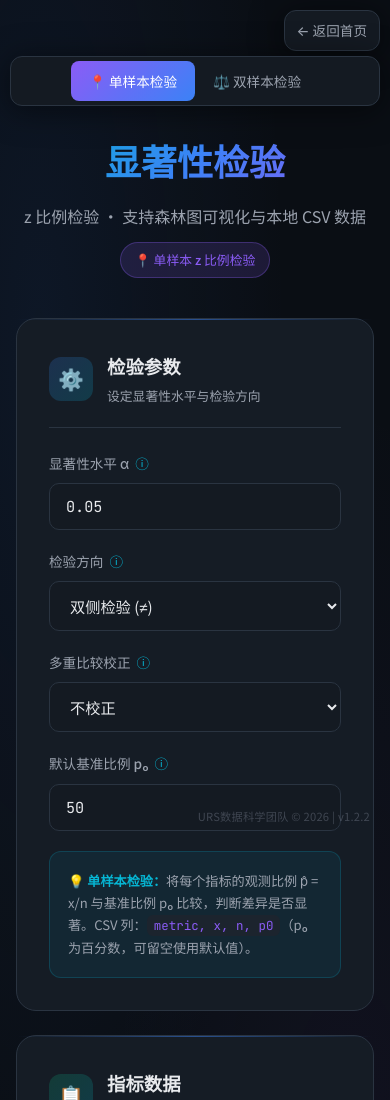
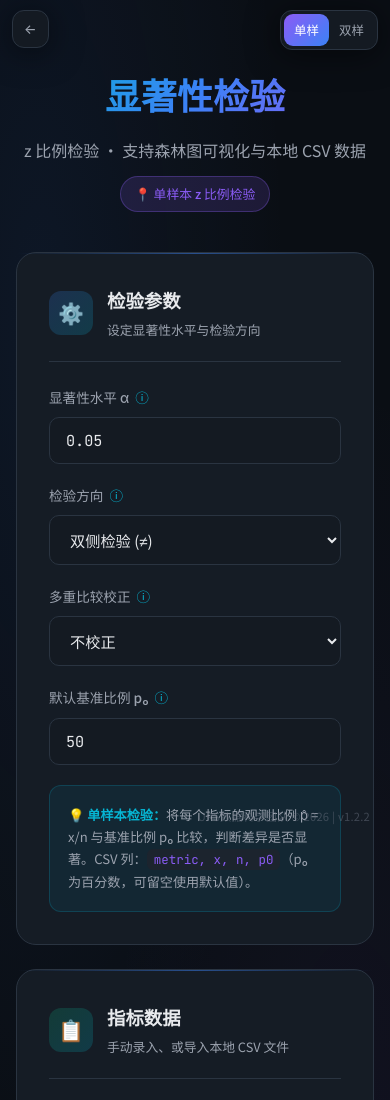
Before and after one commit to XueShaoy/urs_sample_size_calculator, a plain HTML site: page tools/significance-test/index.html in a window 390 px wide. Shown: the top 1100 px of the page. Drawn offline with Linux system fonts and the light colour scheme.

Commit message:
fix(tools): 统一各工具页顶部导航按钮位置与尺寸
以 sample-size 角标浮动导航为标准，对齐显著性检验、功效分析与序贯检验的返回首页与场景切换按钮样式及移动端布局。

```diff
--- a/tools/significance-test/index.html
+++ b/tools/significance-test/index.html
@@ -42,34 +42,35 @@
         }
         .container { max-width: 1200px; margin: 0 auto; padding: 48px 24px; }
 
-        /* Test-type Switch (top-left) */
+        /* Floating nav — corner pills, no full-width bar */
         .scenario-switch {
-            position: fixed; top: 20px; left: 20px; z-index: 1000;
+            position: fixed; top: 16px; left: 16px; z-index: 1000;
             display: flex; background: var(--bg-secondary); border-radius: 12px;
-            padding: 4px; border: 1px solid var(--border-color); box-shadow: var(--shadow);
+            padding: 3px; border: 1px solid var(--border-color); box-shadow: var(--shadow);
         }
         .scenario-btn {
-            padding: 10px 18px; border: none; background: transparent;
-            color: var(--text-secondary); font-size: 0.85rem; font-family: inherit;
-            cursor: pointer; border-radius: 8px; transition: all 0.25s;
-            display: flex; align-items: center; gap: 8px; font-weight: 500;
+            padding: 8px 14px; border: none; background: transparent;
+            color: var(--text-secondary); font-size: 0.82rem; font-family: inherit;
+            cursor: pointer; border-radius: 9px; transition: background 0.2s, color 0.2s;
+            display: flex; align-items: center; gap: 6px; font-weight: 500;
+            white-space: nowrap;
         }
+        .scenario-btn-short { display: none; }
         .scenario-btn.active { background: linear-gradient(135deg, var(--accent-purple), var(--accent-blue)); color: white; }
         .scenario-btn:hover:not(.active) { background: var(--bg-tertiary); color: var(--text-primary); }
 
-        /* Back to Home */
         .home-link {
-            position: fixed; top: 20px; right: 20px; z-index: 1000;
-            display: inline-flex; align-items: center; gap: 8px;
-            padding: 10px 16px; border-radius: 12px;
+            position: fixed; top: 16px; right: 16px; z-index: 1000;
+            display: inline-flex; align-items: center; gap: 6px;
+            padding: 8px 14px; border-radius: 12px;
             background: var(--bg-secondary); border: 1px solid var(--border-color);
             box-shadow: var(--shadow); color: var(--text-secondary);
-            font-size: 0.85rem; font-weight: 500; text-decoration: none;
-            transition: all 0.25s;
+            font-size: 0.82rem; font-weight: 500; text-decoration: none;
+            transition: color 0.2s, border-color 0.2s, box-shadow 0.2s;
         }
         .home-link:hover { color: var(--text-primary); border-color: var(--accent-blue); box-shadow: var(--glow-blue); }
 
-        header { text-align: center; margin-bottom: 40px; padding-top: 20px; }
+        header { text-align: center; margin-bottom: 40px; padding-top: 8px; }
         h1 {
             font-size: 2.25rem; font-weight: 700; margin-bottom: 12px;
             background: linear-gradient(135deg, var(--accent-cyan), var(--accent-blue), var(--accent-purple));
@@ -232,11 +233,24 @@
         .formula-display strong { color: var(--accent-purple); }
 
         @media (max-width: 768px) {
-            .container { padding: 24px 16px; padding-top: 110px; }
-            .scenario-switch { top: 56px; left: 10px; right: 10px; justify-content: center; }
-            .home-link { top: 10px; right: 10px; padding: 8px 12px; }
+            .container { padding: 16px; padding-top: 56px; }
+            .home-link {
+                top: max(10px, env(safe-area-inset-top, 0px));
+                left: 12px; right: auto;
+                padding: 7px 11px;
+            }
+            .home-link-text { display: none; }
+            .scenario-switch {
+                top: max(10px, env(safe-area-inset-top, 0px));
+                left: auto; right: 12px;
+            }
+            .scenario-btn { padding: 7px 10px; font-size: 0.78rem; }
             .form-grid { grid-template-columns: 1fr; }
             .summary-row { grid-template-columns: repeat(2, 1fr); }
+        }
+        @media (max-width: 420px) {
+            .scenario-btn-full { display: none; }
+            .scenario-btn-short { display: inline; }
         }
     </style>
     <link rel="stylesheet" href="../../assets/changelog.css">
@@ -254,11 +268,20 @@
         </div>
     </div>
 
-    <a class="home-link" href="../../index.html">← 返回首页</a>
+    <a class="home-link" href="../../index.html">
+        <span aria-hidden="true">←</span>
+        <span class="home-link-text">返回首页</span>
+    </a>
 
-    <div class="scenario-switch">
-        <button class="scenario-btn active" data-test="single" onclick="switchTest('single')">📍 单样本检验</button>
-        <button class="scenario-btn" data-test="two" onclick="switchTest('two')">⚖️ 双样本检验</button>
+    <div class="scenario-switch" role="tablist" aria-label="检验类型">
+        <button type="button" class="scenario-btn active" role="tab" aria-selected="true" data-test="single" onclick="switchTest('single')">
+            <span class="scenario-btn-short">单样</span>
+            <span class="scenario-btn-full">📍 单样本检验</span>
+        </button>
+        <button type="button" class="scenario-btn" role="tab" aria-selected="false" data-test="two" onclick="switchTest('two')">
+            <span class="scenario-btn-short">双样</span>
+            <span class="scenario-btn-full">⚖️ 双样本检验</span>
+        </button>
     </div>
 
     <div class="container">
@@ -1027,7 +1050,11 @@ function downloadTemplate() {
 // ====== UI 切换 ======
 function switchTest(t) {
     testType = t;
-    document.querySelectorAll('.scenario-btn').forEach(b => b.classList.toggle('active', b.dataset.test === t));
+    document.querySelectorAll('.scenario-btn').forEach(b => {
+        const selected = b.dataset.test === t;
+        b.classList.toggle('active', selected);
+        b.setAttribute('aria-selected', selected ? 'true' : 'false');
+    });
     document.getElementById('test-badge').textContent = t === 'single' ? '📍 单样本 z 比例检验' : '⚖️ 双样本 z 比例检验';
     document.getElementById('single-baseline-group').style.display = t === 'single' ? 'flex' : 'none';
     updateParamInfo();
```
Also changed, not shown: tools/power-analysis/index.html (+48 -18 lines), tools/sequential-test/index.html (+19 -9 lines).
